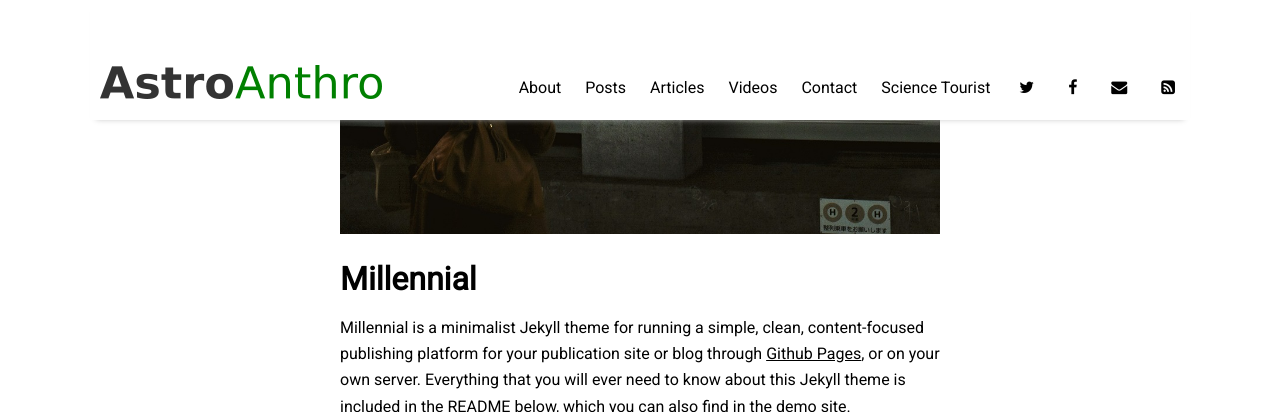
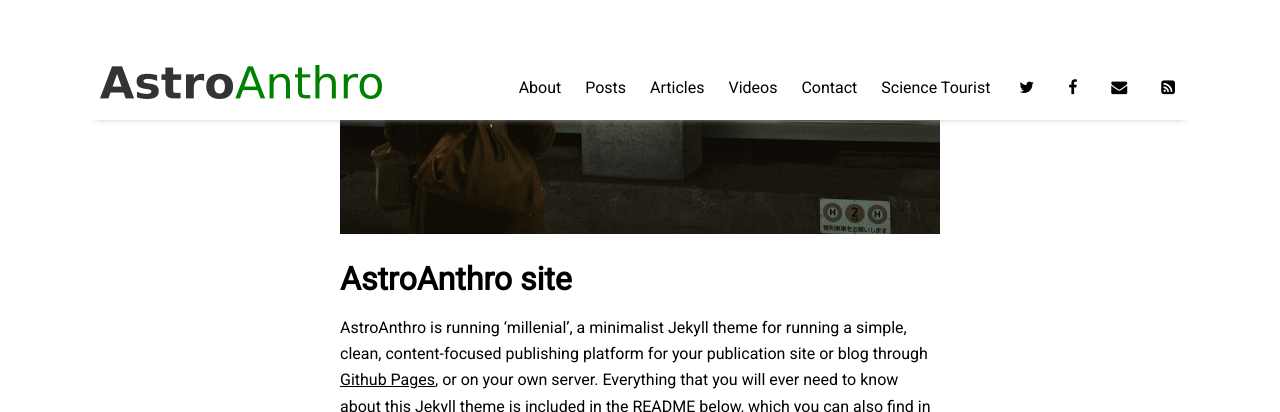
Before and after one commit to romeeld/AstroAnthro, a Jekyll site: the page built from _posts/2016-10-10-getting-started.md, in a window 1280 px wide and 900 px high, scrolled down 328 px, cut to the strip 0-412 px from the top of the window. Built offline with Jekyll 4.4.1, drawn with Linux system fonts in a browser that asks for light colours; nearby versions of some CDN libraries.

Commit message:
Update 2016-10-10-getting-started.md

```diff
--- a/_posts/2016-10-10-getting-started.md
+++ b/_posts/2016-10-10-getting-started.md
@@ -7,9 +7,9 @@ tags: [documentation,sample]
 image: city-2.jpg
 ---
 
-# Millennial
+# AstroAnthro site
 
-Millennial is a minimalist Jekyll theme for running a simple, clean, content-focused publishing platform for your publication site or blog through [Github Pages](https://pages.github.com/), or on your own server. Everything that you will ever need to know about this Jekyll theme is included in the README below, which you can also find in [the demo site](https://lenpaul.github.io/Millennial/).
+AstroAnthro is running 'millenial', a minimalist Jekyll theme for running a simple, clean, content-focused publishing platform for your publication site or blog through [Github Pages](https://pages.github.com/), or on your own server. Everything that you will ever need to know about this Jekyll theme is included in the README below, which you can also find in [the demo site](https://lenpaul.github.io/Millennial/).
 
 ![alt text](https://user-images.githubusercontent.com/8409329/32801138-33a72030-c94a-11e7-8a62-6184e6df5a8f.png "Millennial Demo Image")
 
```
